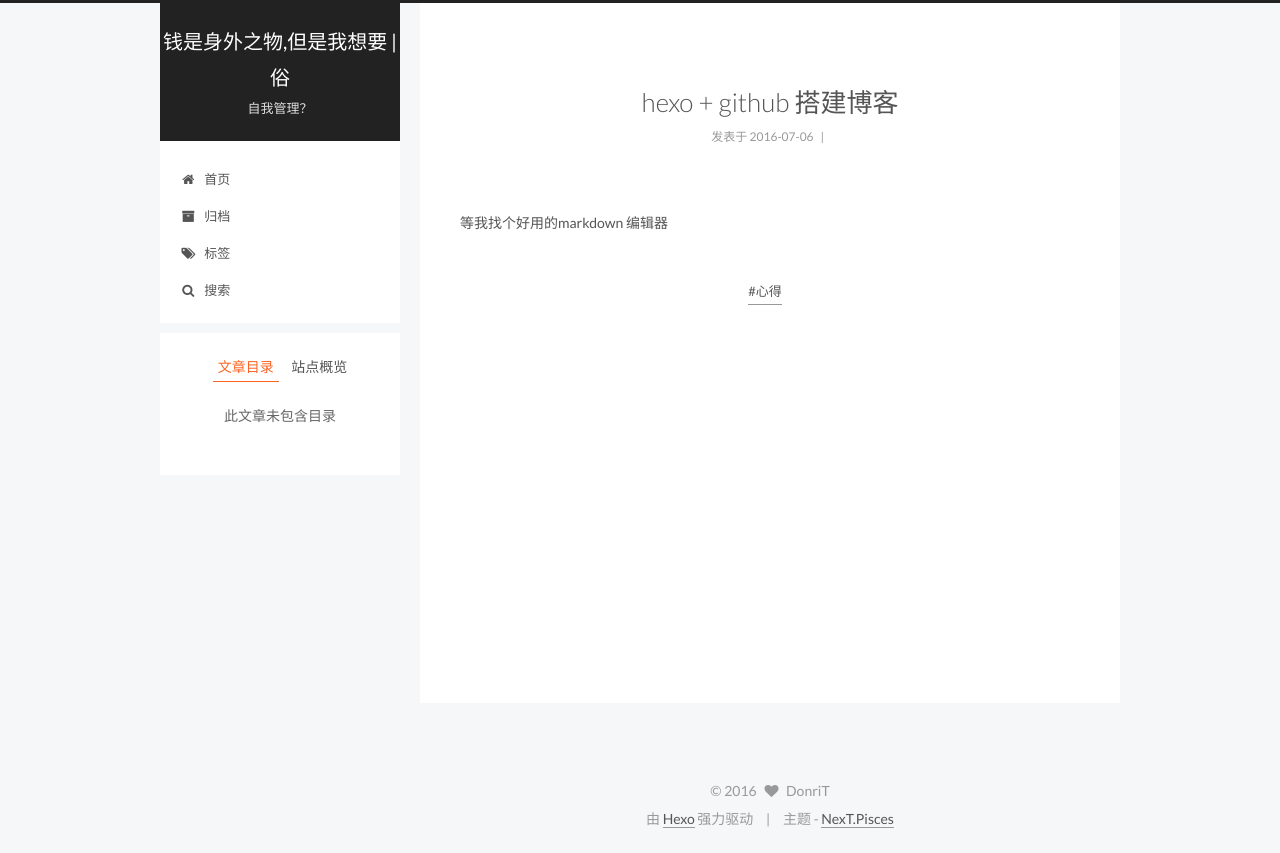
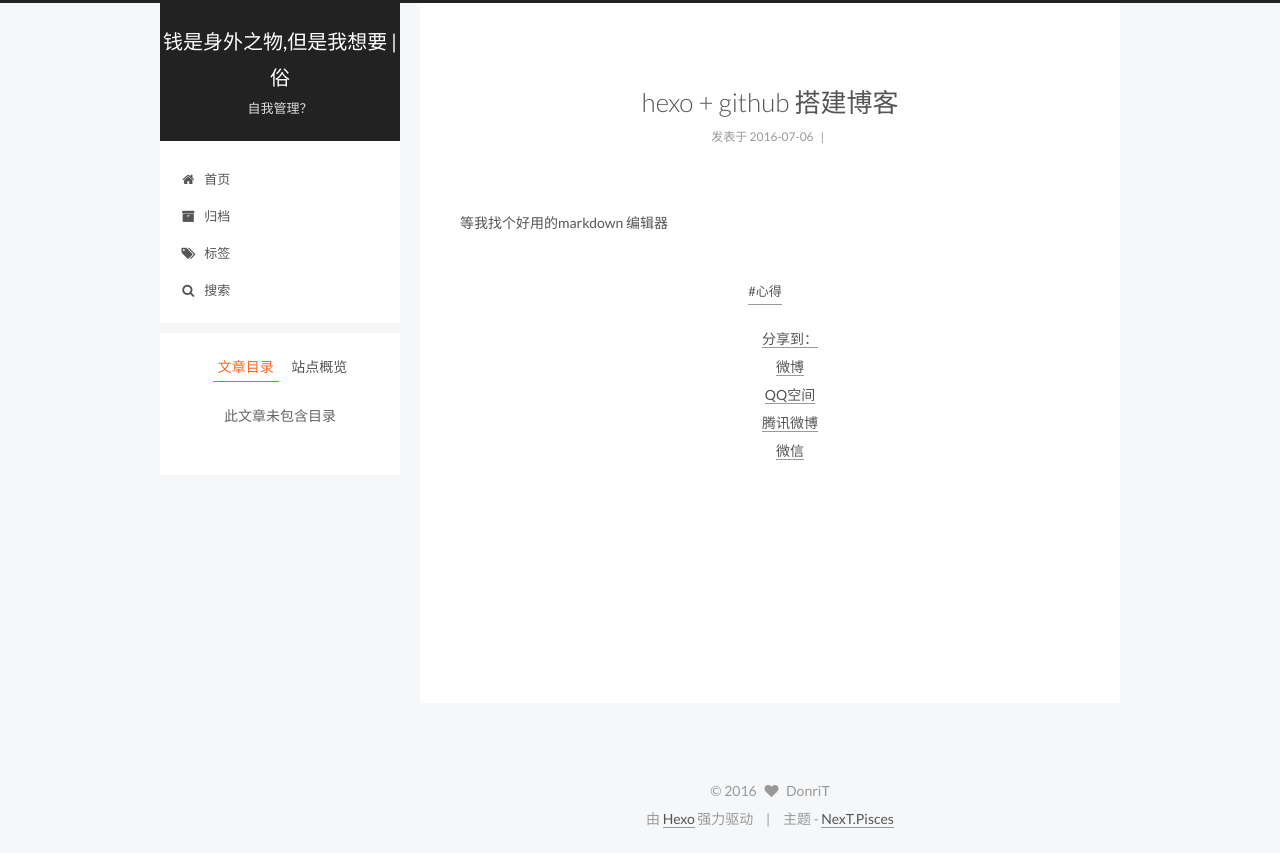
Before and after one commit to wjdq/wjdq.github.io, a plain HTML site: page 2016/07/06/hexo-github-搭建博客/index.html in a window 1280 px wide. Drawn offline with Linux system fonts and the light colour scheme; a script that the page names is missing.

Commit message:
Site updated: 2016-07-06 19:59:58

```diff
--- a/2016/07/06/hexo-github-搭建博客/index.html
+++ b/2016/07/06/hexo-github-搭建博客/index.html
@@ -354,28 +354,24 @@
 
     <div class="post-spread">
 
-        <!-- JiaThis Button BEGIN -->
-<div class="jiathis_style">
-  <a class="jiathis_button_tsina"></a>
-  <a class="jiathis_button_tqq"></a>
-  <a class="jiathis_button_weixin"></a>
-  <a class="jiathis_button_cqq"></a>
-  <a class="jiathis_button_douban"></a>
-  <a class="jiathis_button_renren"></a>
-  <a class="jiathis_button_qzone"></a>
-  <a class="jiathis_button_kaixin001"></a>
-  <a class="jiathis_button_copy"></a>
-  <a href="http://www.jiathis.com/share" class="jiathis jiathis_txt jiathis_separator jtico jtico_jiathis" target="_blank"></a>
-  <a class="jiathis_counter_style"></a>
+        <div class="ds-share flat" data-thread-key="2016/07/06/hexo-github-搭建博客/"
+     data-title="hexo + github 搭建博客"
+     data-content=""
+     data-url="http://yoursite.com/2016/07/06/hexo-github-搭建博客/">
+  <div class="ds-share-inline">
+    <ul  class="ds-share-icons-16">
+
+      <li data-toggle="ds-share-icons-more"><a class="ds-more" href="javascript:void(0);">分享到：</a></li>
+      <li><a class="ds-weibo" href="javascript:void(0);" data-service="weibo">微博</a></li>
+      <li><a class="ds-qzone" href="javascript:void(0);" data-service="qzone">QQ空间</a></li>
+      <li><a class="ds-qqt" href="javascript:void(0);" data-service="qqt">腾讯微博</a></li>
+      <li><a class="ds-wechat" href="javascript:void(0);" data-service="wechat">微信</a></li>
+
+    </ul>
+    <div class="ds-share-icons-more">
+    </div>
+  </div>
 </div>
-<script type="text/javascript" >
-  var jiathis_config={
-    hideMore:false
-  }
-</script>
-<script type="text/javascript" src="http://v3.jiathis.com/code/jia.js" charset="utf-8"></script>
-<!-- JiaThis Button END -->
-
 
     </div>
   </div>
```
